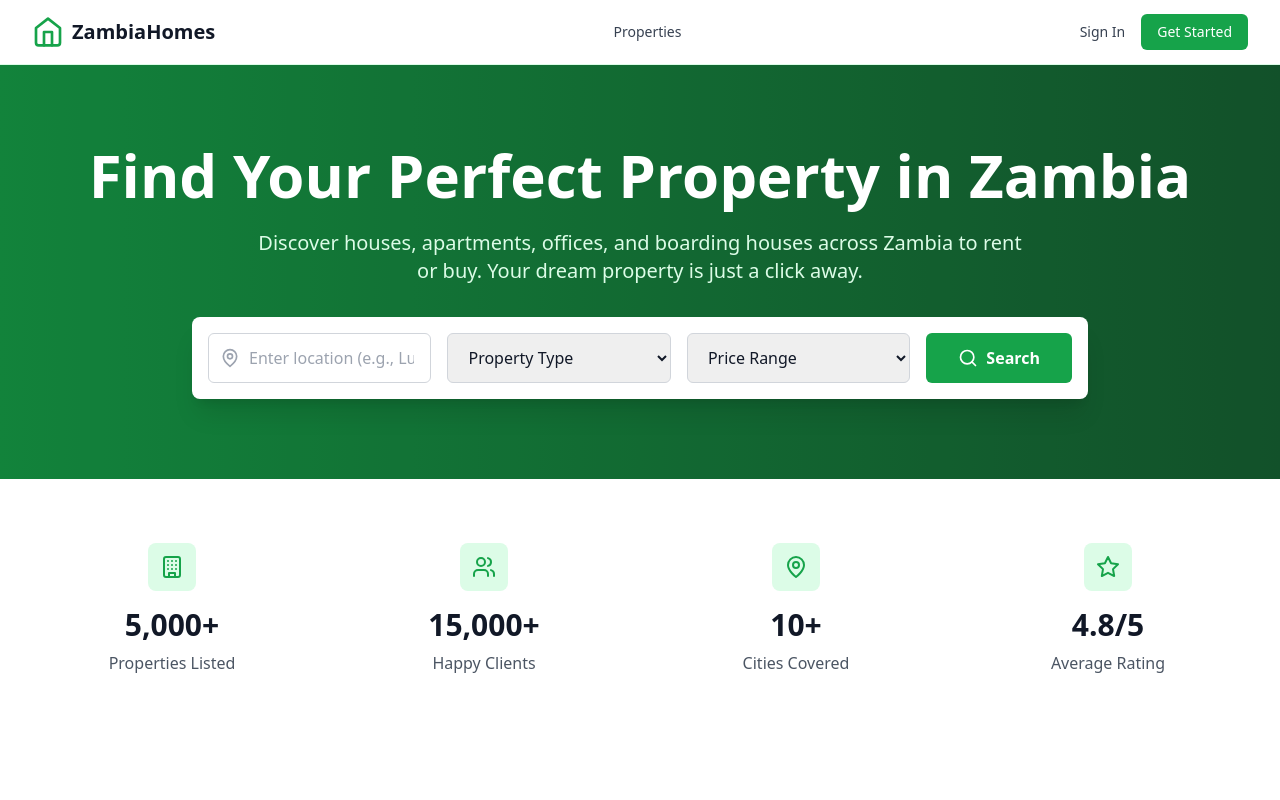
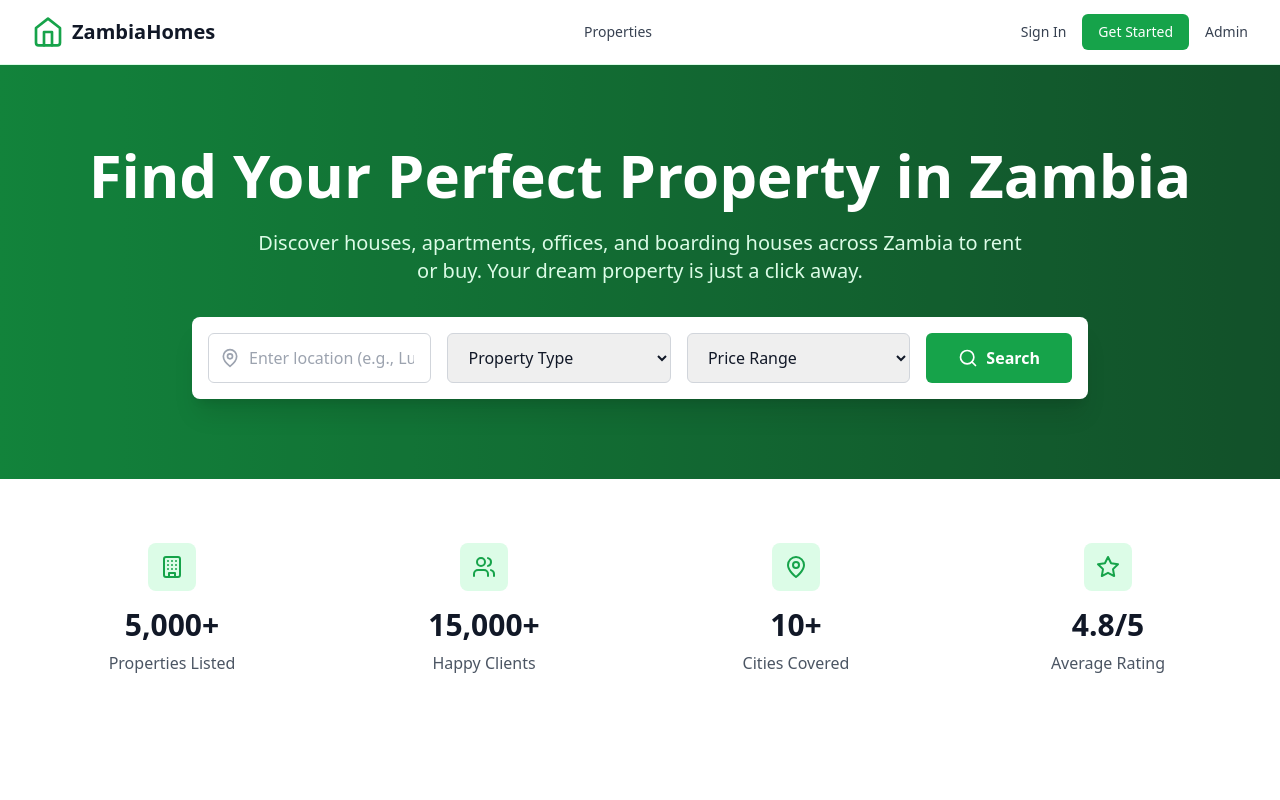
Before and after one commit to nasonjason90-arch/sb1-1mdglccd, a React (Vite) app: page / in a window 1280 px wide. Shown: the top 800 px of the page. Built offline with nearby package versions, Linux system fonts and the light colour scheme; no server answers.

Commit message:
Add admin login button to navbar

```diff
--- a/src/components/Header.tsx
+++ b/src/components/Header.tsx
@@ -115,6 +115,12 @@ export default function Header() {
                 >
                   Get Started
                 </Link>
+                <Link
+                  to="/admin-login"
+                  className="text-sm font-medium text-gray-700 hover:text-green-600 transition-colors"
+                >
+                  Admin
+                </Link>
               </div>
             )}
           </div>
@@ -204,6 +210,13 @@ export default function Header() {
                   >
                     Get Started
                   </Link>
+                  <Link
+                    to="/admin-login"
+                    className="text-gray-700 hover:text-green-600 px-3 py-2 text-sm font-medium"
+                    onClick={() => setIsMenuOpen(false)}
+                  >
+                    Admin
+                  </Link>
                 </>
               )}
             </div>
```
